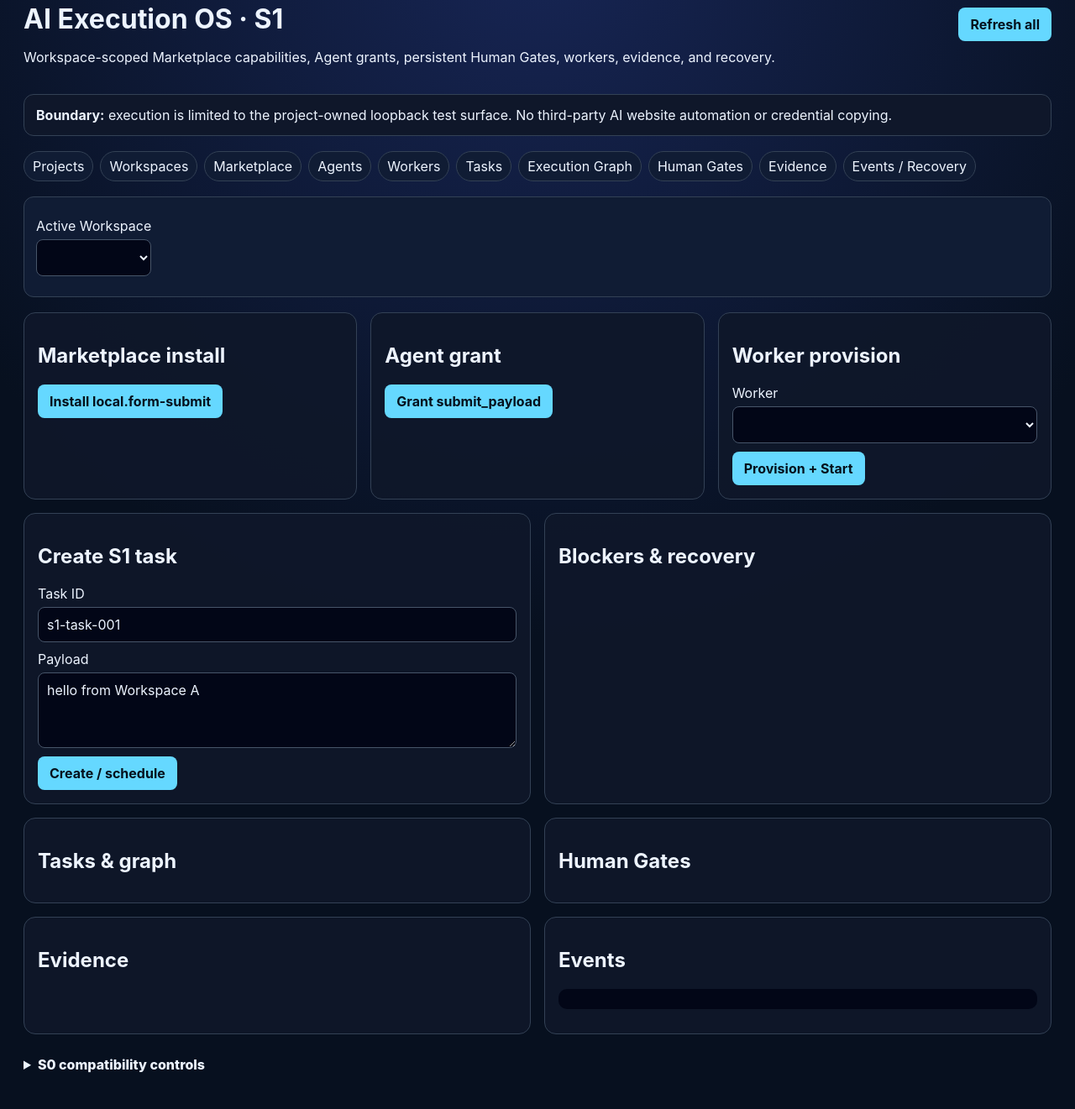
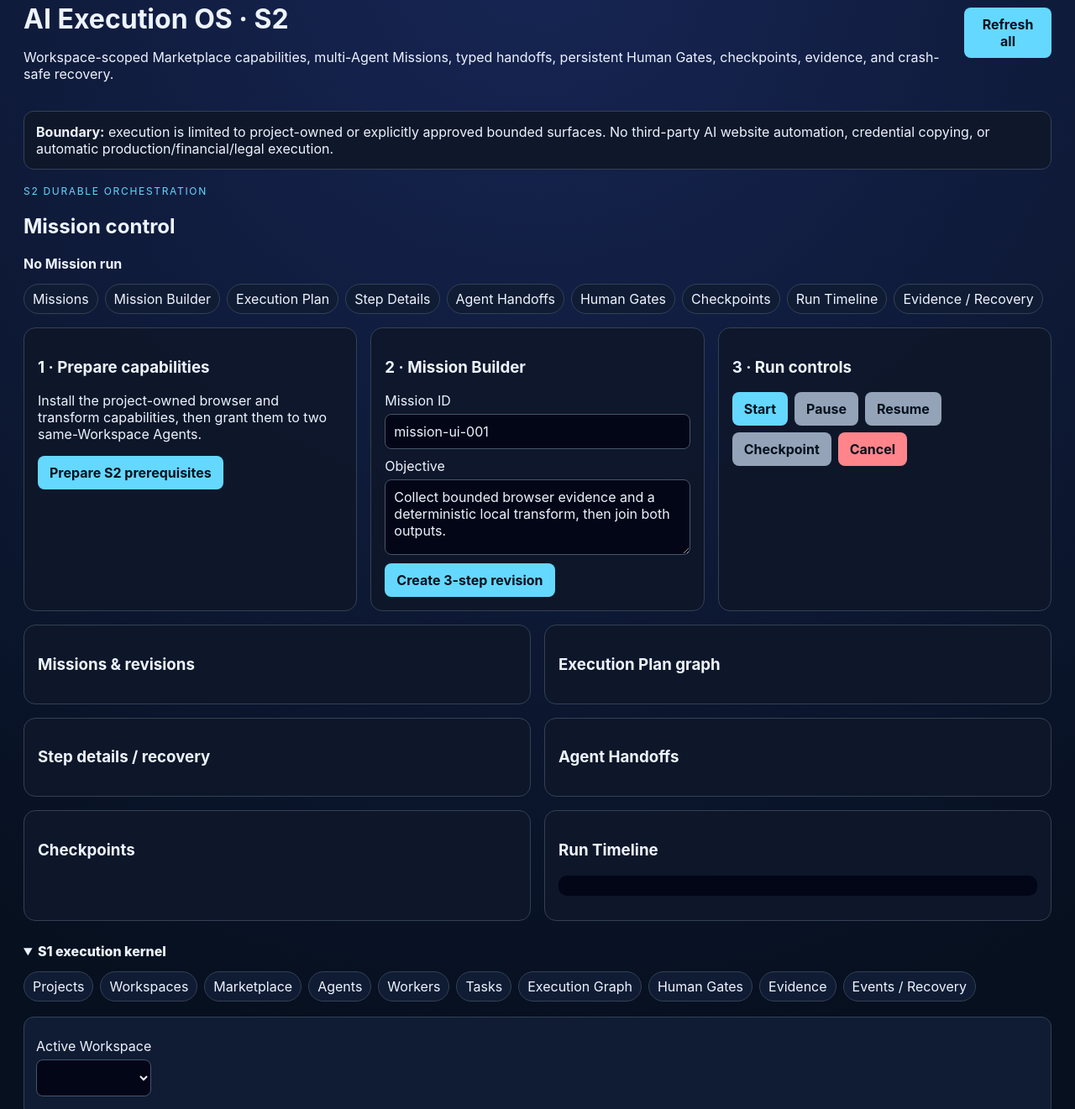
Before and after one commit to moseszhu999/ai_exe_os, an Electron app: page src/renderer/index.html in a window 1280 px wide. Shown: the part 64-1385 px from the top of the page at 84% size. Drawn offline with Linux system fonts and the light colour scheme; no server answers.

Commit message:
feat(s2-integration): mount Mission orchestration surfaces in Electron UI

```diff
--- a/src/renderer/index.html
+++ b/src/renderer/index.html
@@ -4,24 +4,78 @@
   <meta charset="utf-8">
   <meta name="viewport" content="width=device-width,initial-scale=1">
   <meta http-equiv="Content-Security-Policy" content="default-src 'self'; script-src 'self'; style-src 'self'">
-  <title>AI Execution OS · S1</title>
+  <title>AI Execution OS · S2</title>
   <link rel="stylesheet" href="styles.css">
 </head>
 <body>
   <main>
     <header>
       <div>
-        <p class="eyebrow">Local execution kernel</p>
-        <h1>AI Execution OS · S1</h1>
-        <p>Workspace-scoped Marketplace capabilities, Agent grants, persistent Human Gates, workers, evidence, and recovery.</p>
+        <p class="eyebrow">Durable local execution system</p>
+        <h1>AI Execution OS · S2</h1>
+        <p>Workspace-scoped Marketplace capabilities, multi-Agent Missions, typed handoffs, persistent Human Gates, checkpoints, evidence, and crash-safe recovery.</p>
       </div>
       <button id="refresh">Refresh all</button>
     </header>
 
     <section class="notice">
-      <strong>Boundary:</strong> execution is limited to the project-owned loopback test surface. No third-party AI website automation or credential copying.
+      <strong>Boundary:</strong> execution is limited to project-owned or explicitly approved bounded surfaces. No third-party AI website automation, credential copying, or automatic production/financial/legal execution.
     </section>
 
+    <section class="mission-shell" aria-labelledby="s2-heading">
+      <div class="section-heading">
+        <div>
+          <p class="eyebrow">S2 durable orchestration</p>
+          <h2 id="s2-heading">Mission control</h2>
+        </div>
+        <strong id="s2-run-summary">No Mission run</strong>
+      </div>
+
+      <nav id="s2-navigation" class="surface-nav" aria-label="S2 product surfaces">
+        <span>Missions</span><span>Mission Builder</span><span>Execution Plan</span><span>Step Details</span>
+        <span>Agent Handoffs</span><span>Human Gates</span><span>Checkpoints</span><span>Run Timeline</span><span>Evidence / Recovery</span>
+      </nav>
+
+      <section class="grid three">
+        <article>
+          <h3>1 · Prepare capabilities</h3>
+          <p>Install the project-owned browser and transform capabilities, then grant them to two same-Workspace Agents.</p>
+          <button id="s2-prepare">Prepare S2 prerequisites</button>
+        </article>
+        <article>
+          <h3>2 · Mission Builder</h3>
+          <label>Mission ID <input id="s2-mission-id" value="mission-ui-001"></label>
+          <label>Objective <textarea id="s2-objective">Collect bounded browser evidence and a deterministic local transform, then join both outputs.</textarea></label>
+          <button id="s2-create">Create 3-step revision</button>
+        </article>
+        <article>
+          <h3>3 · Run controls</h3>
+          <div class="card-actions">
+            <button id="s2-start">Start</button>
+            <button id="s2-pause" class="secondary">Pause</button>
+            <button id="s2-resume" class="secondary">Resume</button>
+            <button id="s2-checkpoint" class="secondary">Checkpoint</button>
+            <button id="s2-cancel" class="danger">Cancel</button>
+          </div>
+        </article>
+      </section>
+
+      <section class="grid">
+        <article><h3>Missions & revisions</h3><div id="s2-missions" class="cards"></div></article>
+        <article><h3>Execution Plan graph</h3><div id="s2-plan" class="cards"></div></article>
+      </section>
+      <section class="grid">
+        <article><h3>Step details / recovery</h3><div id="s2-steps" class="cards"></div></article>
+        <article><h3>Agent Handoffs</h3><div id="s2-handoffs" class="cards"></div></article>
+      </section>
+      <section class="grid">
+        <article><h3>Checkpoints</h3><div id="s2-checkpoints" class="cards"></div></article>
+        <article><h3>Run Timeline</h3><pre id="s2-timeline"></pre></article>
+      </section>
+    </section>
+
+    <details open>
+      <summary>S1 execution kernel</summary>
       <nav id="s1-navigation" class="surface-nav" aria-label="S1 product surfaces">
         <span>Projects</span><span>Workspaces</span><span>Marketplace</span><span>Agents</span><span>Workers</span>
         <span>Tasks</span><span>Execution Graph</span><span>Human Gates</span><span>Evidence</span><span>Events / Recovery</span>
@@ -71,6 +125,7 @@
         <article><h2>Evidence</h2><div id="s1-evidence" class="cards"></div></article>
         <article><h2>Events</h2><pre id="s1-events"></pre></article>
       </section>
+    </details>
 
     <details>
       <summary>S0 compatibility controls</summary>
```
Lines whose indentation alone changed are shown as unchanged.
